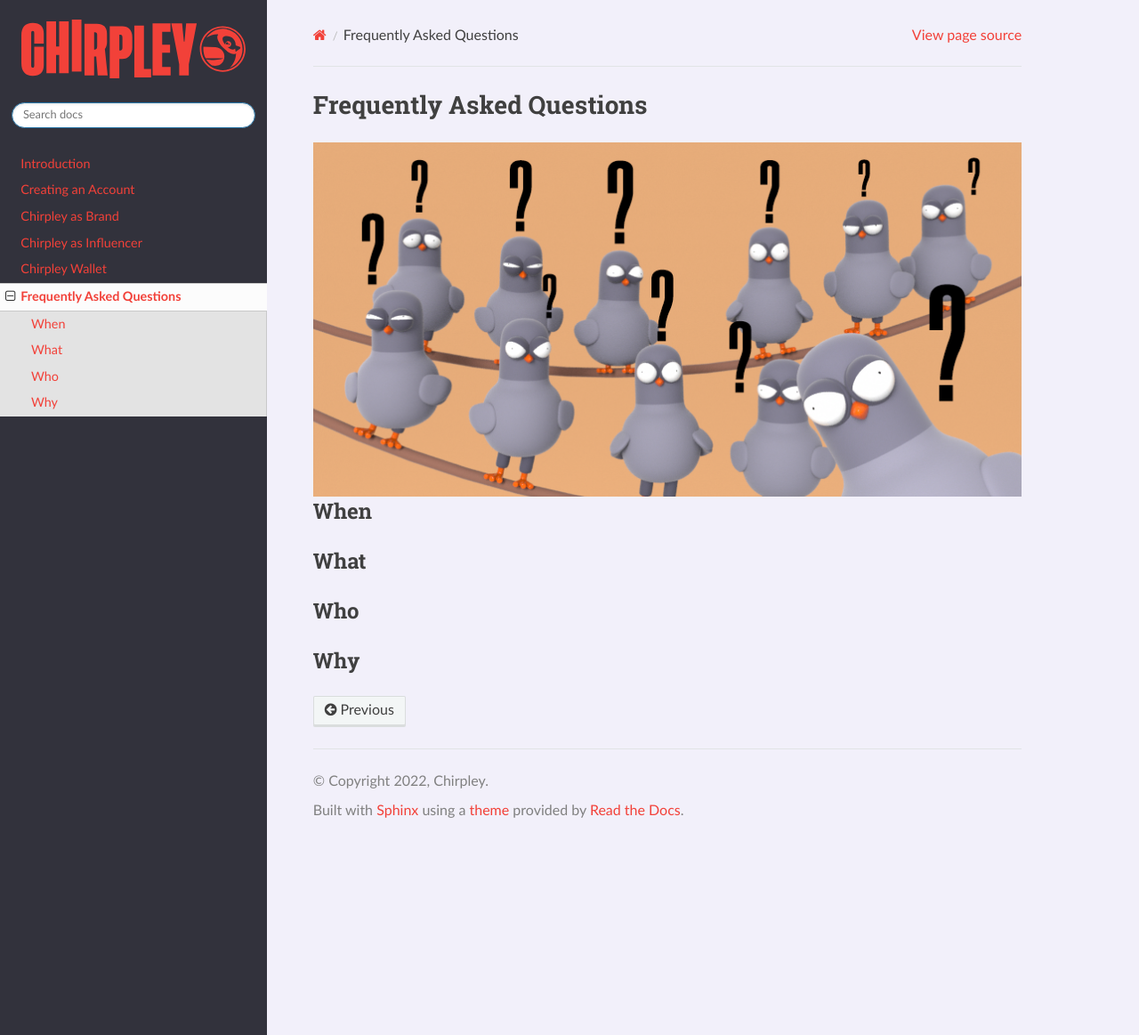
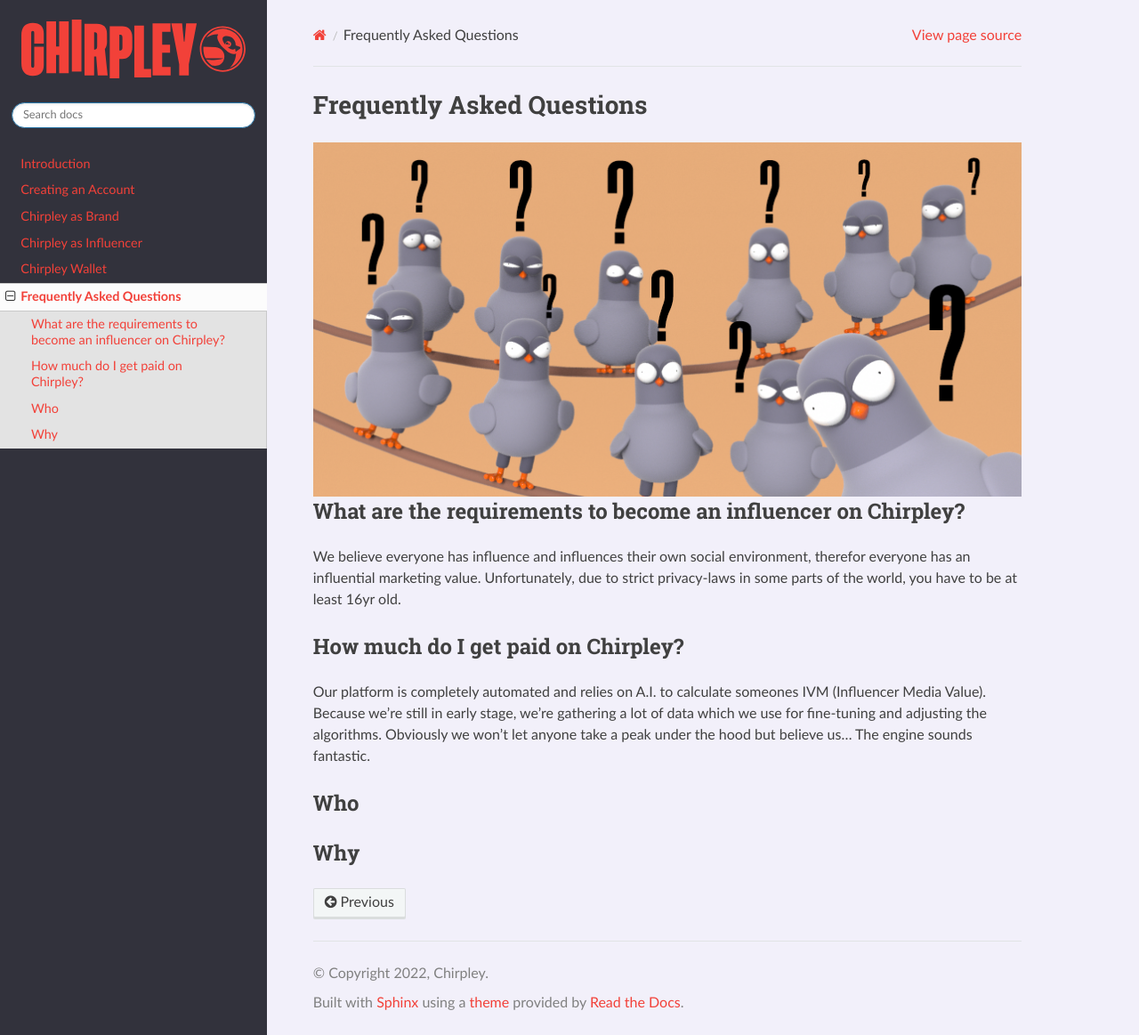
Before and after one commit to chirpley/docs, a Sphinx documentation site: the page built from docs/source/faqs.rst, in a window 1280 px wide and 1163 px high. Shown: the whole window at 89% size. Built offline with Sphinx 7.4.7 and the Read the Docs theme 2.0.0, drawn with Linux system fonts in a browser that asks for light colours.

Commit message:
Update faqs.rst

```diff
--- a/docs/source/faqs.rst
+++ b/docs/source/faqs.rst
@@ -8,13 +8,19 @@ Frequently Asked Questions
   :alt: Faqs
 
 
-When
+What are the requirements to become an influencer on Chirpley?
 ------------
 
+We believe everyone has influence and influences their own social environment, therefor everyone has an influential marketing value.
+Unfortunately, due to strict privacy-laws in some parts of the world, you have to be at least 16yr old.
 
-What
+
+How much do I get paid on Chirpley?
 ------------
 
+Our platform is completely automated and relies on A.I. to calculate someones IVM (Influencer Media Value).
+Because we're still in early stage, we're gathering a lot of data which we use for fine-tuning and adjusting the algorithms.
+Obviously we won't let anyone take a peak under the hood but believe us... The engine sounds fantastic.
 
 Who
 ------------
```
